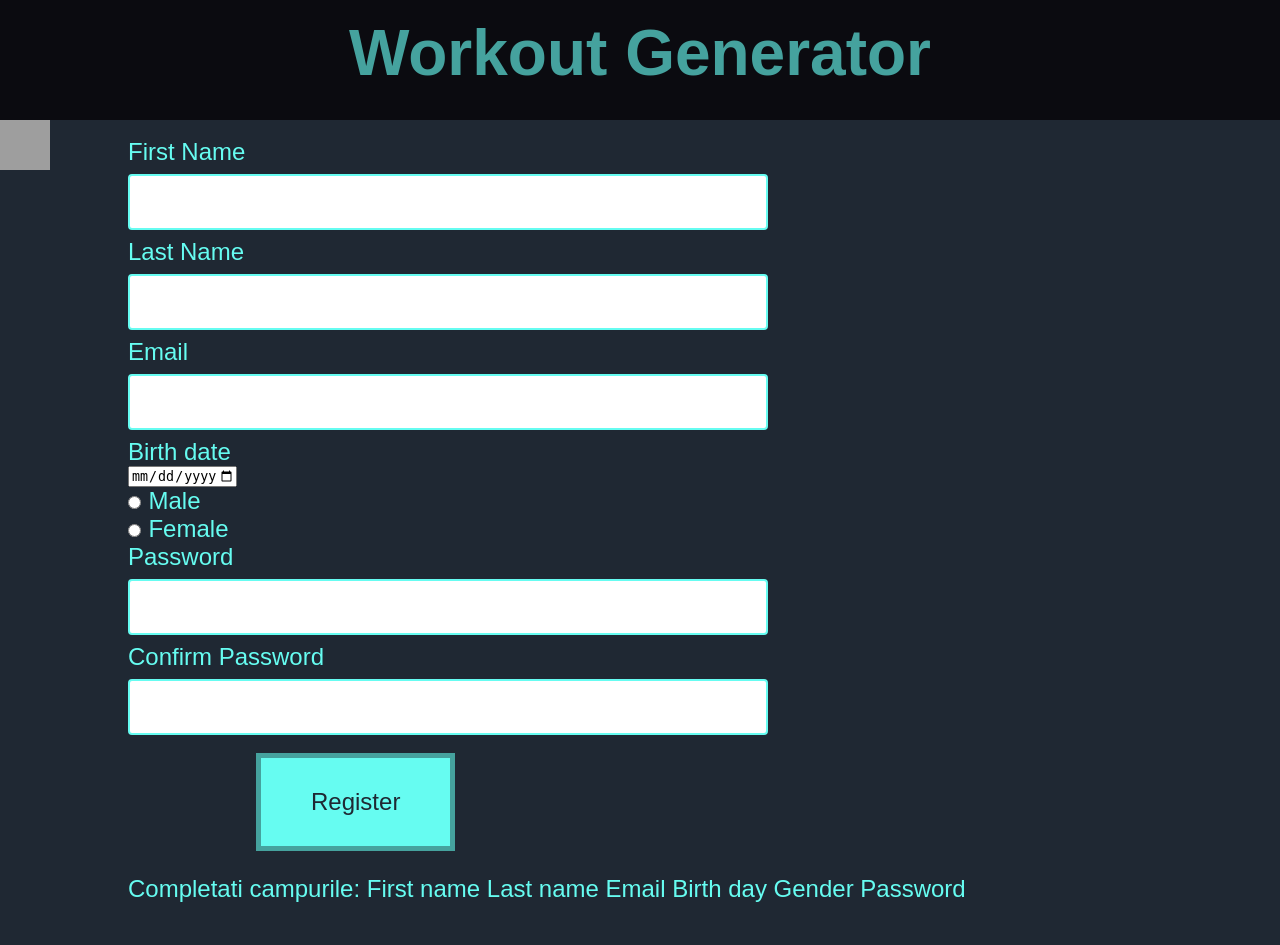
After one commit to lucadani7/ProiectTehnologiiWeb, a PHP site: page /register.php in a window 1280 px wide. The commit adds this page. Run offline with PHP 8.4, Linux system fonts and the light colour scheme; grey boxes are pictures that could not be loaded.

Commit message:
register(fara baza de date)

```diff
--- a/index.html
+++ b/index.html
@@ -48,7 +48,7 @@
         </div>
 
         <a class="link-main" href="login.html">Login</a>
-        <a class="link-main" href="register.html">Register</a>
+        <a class="link-main" href="register.php">Register</a>
 
     </main>
 </body>
--- /dev/null
+++ b/register.php
@@ -0,0 +1,110 @@
+<!DOCTYPE html>
+<html lang="en">
+<head>
+    <meta charset="UTF-8">
+    <meta http-equiv="X-UA-Compatible" content="IE=edge">
+    <meta name="viewport" content="width=device-width, initial-scale=1.0">
+    <link rel="stylesheet" href="style.css">
+    <title>Workout Generator</title>
+</head>
+<body>
+    <header>
+        <h1>Workout Generator</h1>
+    </header>
+
+    <main>
+        <a class="back-button" href="index.html" title="Home page">
+            <img class="back" src="https://miro.medium.com/max/1460/1*xDGtplbrOnaKC1ov7t23kA.png">
+        </a>
+        <br>
+        <form action="register.php" method="POST" autocomplete="off">
+            <label for="fname">First Name</label><br>
+            <input type="text" id="fname" name="fname"><br>
+            <label for="lname">Last Name</label><br>
+            <input type="text" id="lname" name="lname"><br>
+            <label for="email">Email</label><br>
+            <input type="text" id="email" name="email"><br>
+            <label for="bdate">Birth date</label><br>
+            <input type="date" id="bdate" name="bdate" min="1950-01-01" max="2009-12-31"><br>
+            <input type="radio" id="male" name="gender" value="male">
+            <label class="gen" for="male">Male</label><br>
+            <input type="radio" id="female" name="gender" value="female">
+            <label class="gen" for="female">Female</label><br>
+            <label for="password">Password</label><br>
+            <input type="password" id="password" name="password"><br>
+            <label for="password">Confirm Password</label><br>
+            <input type="password" id="password" name="password2"><br>
+            <button type="submit" class="link-main" href="register.php">Register</button>
+        </form>
+    </main>
+
+    <?php
+        $error = "Completati campurile: ";
+        if(empty($_POST["fname"])){
+            $error = $error . "First name ";
+        }
+        if(empty($_POST["lname"])){
+            $error = $error . "Last name ";
+        }
+        if(empty($_POST["email"])){
+            $error = $error . "Email ";
+        }
+        else{
+            $errorMail = null;
+            $email = test_input($_POST["email"]);
+            if (!filter_var($email, FILTER_VALIDATE_EMAIL)) {
+                $errorMail = "Invalid email format";
+            }
+        }
+        if(empty($_POST["bdate"])){
+            $error = $error . "Birth day ";
+        }
+        if(empty($_POST["gender"])){
+            $error = $error . "Gender ";
+        }
+        if(empty($_POST["password"])){
+            $error = $error . "Password ";
+        }
+        else{
+            $errorPassword = null;
+            $password = $_POST["password"];
+            $password2 = $_POST["password2"];
+            if($password != $password2){
+                $errorPassword = "Confirm password";
+            }
+        }
+
+        function test_input($data) {
+            $data = trim($data);
+            $data = stripslashes($data);
+            $data = htmlspecialchars($data);
+            return $data;
+        }
+
+        if($error != "Completati campurile: "){
+            echo "<p class='errorRegisterForm'>" . $error . "</p><br>";
+        }
+        else{
+            if($errorMail != null){
+                echo "<p class='errorRegisterForm'>" . $errorMail . "</p><br>";
+            }
+            if($errorPassword != null){
+                echo "<p class='errorRegisterForm'>" . $errorPassword . "</p><br>";
+            }
+            if($errorMail == null && $errorPassword == null){
+                echo '<script>window.alert("Contul a fost creat")</script>';
+                $fname = $_POST["fname"];
+                $lname = $_POST["lname"];
+                $email = $_POST["email"];
+                $bdate = $_POST["bdate"];
+                $gender = $_POST["gender"];
+                $password = $_POST["password"];
+                //trebuie puse in baza de date
+            }
+
+        }
+
+    ?>
+
+</body>
+</html>
--- a/style.css
+++ b/style.css
@@ -149,6 +149,12 @@ label{
     transform: scaleX(-1);
 }
 
+.errorRegisterForm{
+    font-size: 3vh;
+    color: #66FCF1;
+    margin-left: 10vw;
+}
+
 /*     -------------------------------     first page       ----------------------------         */
 
 .buton1{
```
Also changed, not shown: register.html (deleted, +0 -42 lines).
